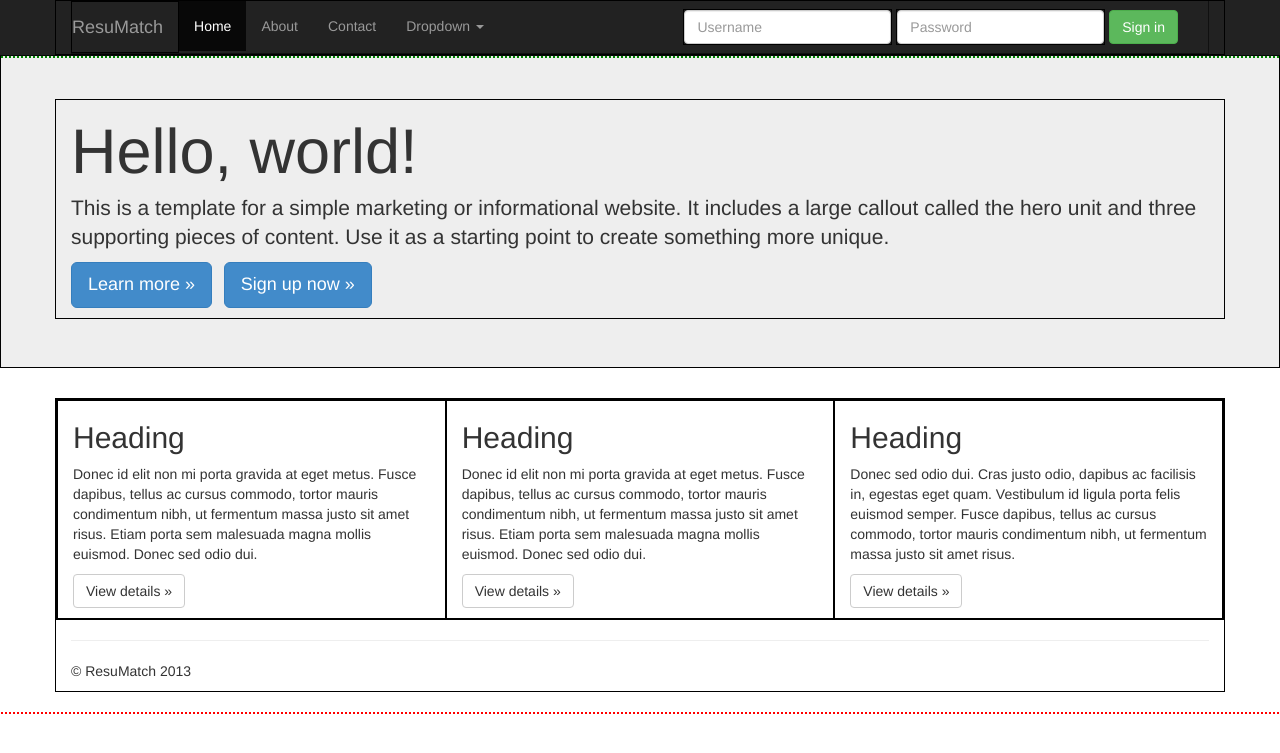
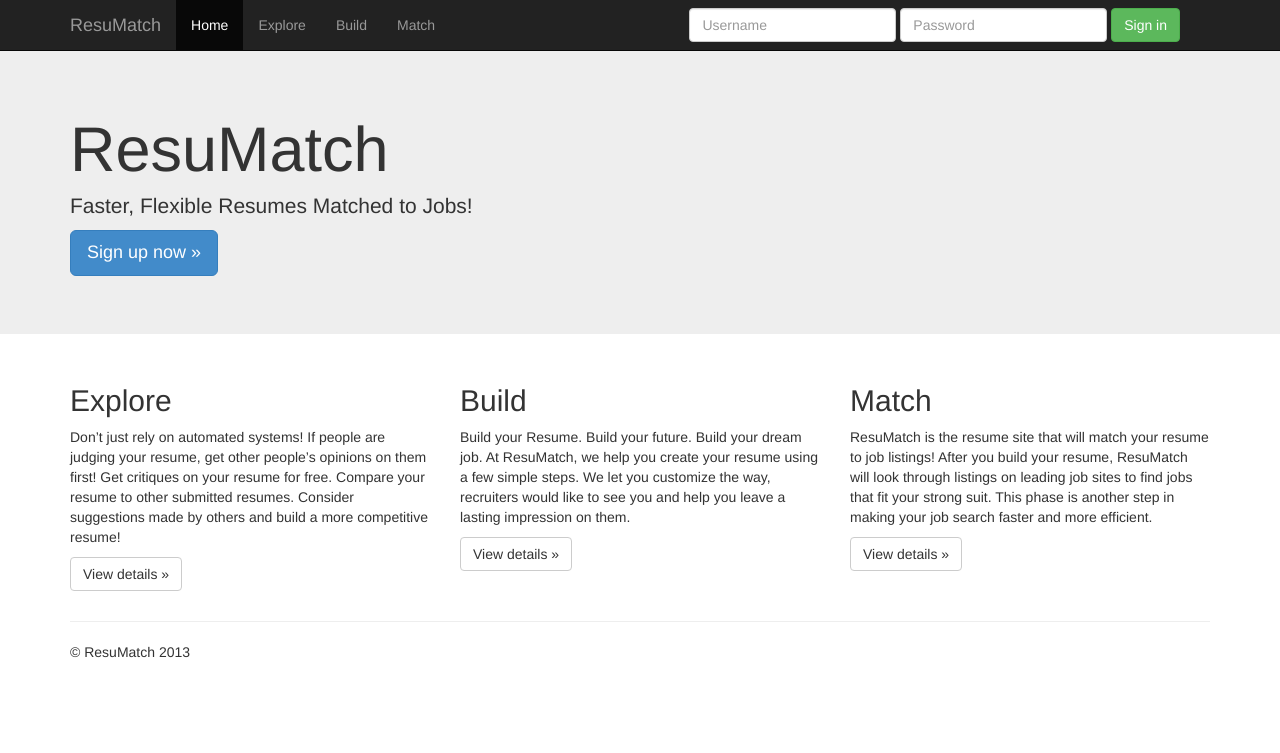
Before and after one commit to joshcai/resumatch, a Django app: page / in a window 1280 px wide. Shown: the top 753 px of the page. Run offline with Django 3.2, Linux system fonts and the light colour scheme; parts of the project's set-up code (start-up, migrations or seed data) failed here and were passed over.

Commit message:
added stuff

```diff
--- a/resume_app/static/css/styles.css
+++ b/resume_app/static/css/styles.css
@@ -4,7 +4,7 @@ html{
 }
 /*debug*/
 
-div {
+/*div {
     border: 1px solid #000000;
 }
 * :hover { outline: 2px dotted red }
@@ -15,7 +15,7 @@ div {
 * * * * * * :hover { outline: 1px solid green }
 * * * * * * * :hover { outline: 1px solid orange }
 * * * * * * * * :hover { outline: 1px solid blue }
-
+*/
 /*debug end*/
 
 body {
--- a/resume_app/templates/resume_app/base.html
+++ b/resume_app/templates/resume_app/base.html
@@ -21,26 +21,20 @@
             <span class="icon-bar"></span>
             <span class="icon-bar"></span>
           </button>
-          <a class="navbar-brand" href="#">ResuMatch</a>
+          <a class="navbar-brand" href="{% url 'resume_app:index' %}">ResuMatch</a>
         </div>
         <div class="navbar-collapse collapse">
           <ul class="nav navbar-nav">
-            <li class="active"><a href="#">Home</a></li>
-            <li><a href="#about">About</a></li>
-            <li><a href="#contact">Contact</a></li>
-            <li class="dropdown">
-              <a href="#" class="dropdown-toggle" data-toggle="dropdown">Dropdown <b class="caret"></b></a>
-              <ul class="dropdown-menu">
-                <li><a href="#">Action</a></li>
-                <li><a href="#">Another action</a></li>
-                <li><a href="#">Something else here</a></li>
-                <li class="divider"></li>
-                <li class="dropdown-header">Nav header</li>
-                <li><a href="#">Separated link</a></li>
-                <li><a href="#">One more separated link</a></li>
-              </ul>
-            </li>
+            <li {% if request.session.home %} class="active" {% endif %}><a href="{% url 'resume_app:index' %}">Home</a></li>
+            <li {% if request.session.explore %} class="active" {% endif %}><a href="{% url 'resume_app:explore' %}">Explore</a></li>
+            <li {% if request.session.build %} class="active" {% endif %}><a href="{% url 'resume_app:build' %}">Build</a></li>
+            <li {% if request.session.match %} class="active" {% endif %}><a href="{% url 'resume_app:match' %}">Match</a></li>
           </ul>
+          {% if request.session.logged_in %}
+          <div class="navbar-form navbar-right">
+          <a href="{% url 'resume_app:logout' %}"><button type="button" class="btn btn-success">Logout</button></a>
+	      </div>
+          {% else %}
           <form action="{% url 'resume_app:login' %}" method="post" class="navbar-form navbar-right">
   			{% csrf_token %}
             <div class="form-group">
@@ -51,6 +45,7 @@
             </div>
             <button type="submit" class="btn btn-success">Sign in</button>
           </form>
+          {% endif %}
         </div><!--/.navbar-collapse -->
       </div>
     </div>
--- a/resume_app/templates/resume_app/index.html
+++ b/resume_app/templates/resume_app/index.html
@@ -3,30 +3,29 @@
 {% block jumbo %}
     <div class="jumbotron">
       <div class="container">
-        <h1>Hello, world!</h1>
-        <p>This is a template for a simple marketing or informational website. It includes a large callout called the hero unit and three supporting pieces of content. Use it as a starting point to create something more unique.</p>
-        <p><a class="btn btn-primary btn-lg">Learn more &raquo;</a> &nbsp;<a href="{% url 'resume_app:signup' %}" class="btn btn-primary btn-lg">Sign up now &raquo;</a></p>
+        <h1>ResuMatch</h1>
+        <p>Faster, Flexible Resumes Matched to Jobs! </p>
+        <p><a href="{% url 'resume_app:signup' %}" class="btn btn-primary btn-lg">Sign up now &raquo;</a></p>
       </div>
     </div>
 {% endblock jumbo %}
 
 {% block content %}
-  <!-- Example row of columns -->
   <div class="row">
     <div class="col-lg-4">
-      <h2>Heading</h2>
-      <p>Donec id elit non mi porta gravida at eget metus. Fusce dapibus, tellus ac cursus commodo, tortor mauris condimentum nibh, ut fermentum massa justo sit amet risus. Etiam porta sem malesuada magna mollis euismod. Donec sed odio dui. </p>
-      <p><a class="btn btn-default" href="#">View details &raquo;</a></p>
+      <h2>Explore</h2>
+      <p>Don’t just rely on automated systems! If people are judging your resume, get other people’s opinions on them first! Get critiques on your resume for free. Compare your resume to other submitted resumes. Consider suggestions made by others and build a more competitive resume! </p>
+      <p><a class="btn btn-default" href="{% url 'resume_app:explore' %}">View details &raquo;</a></p>
     </div>
     <div class="col-lg-4">
-      <h2>Heading</h2>
-      <p>Donec id elit non mi porta gravida at eget metus. Fusce dapibus, tellus ac cursus commodo, tortor mauris condimentum nibh, ut fermentum massa justo sit amet risus. Etiam porta sem malesuada magna mollis euismod. Donec sed odio dui. </p>
-      <p><a class="btn btn-default" href="#">View details &raquo;</a></p>
+      <h2>Build</h2>
+      <p>Build your Resume. Build your future. Build your dream job. At ResuMatch, we help you create your resume using a few simple steps. We let you customize the way, recruiters would like to see you and help you leave a lasting impression on them.</p>
+      <p><a class="btn btn-default" href="{% url 'resume_app:build' %}">View details &raquo;</a></p>
    </div>
     <div class="col-lg-4">
-      <h2>Heading</h2>
-      <p>Donec sed odio dui. Cras justo odio, dapibus ac facilisis in, egestas eget quam. Vestibulum id ligula porta felis euismod semper. Fusce dapibus, tellus ac cursus commodo, tortor mauris condimentum nibh, ut fermentum massa justo sit amet risus.</p>
-      <p><a class="btn btn-default" href="#">View details &raquo;</a></p>
+      <h2>Match</h2>
+      <p>ResuMatch is the resume site that will match your resume to job listings! After you build your resume, ResuMatch will look through listings on leading job sites to find jobs that fit your strong suit. This phase is another step in making your job search faster and more efficient.</p>
+      <p><a class="btn btn-default" href="{% url 'resume_app:match' %}">View details &raquo;</a></p>
     </div>
   </div>
 
--- a/resume_app/urls.py
+++ b/resume_app/urls.py
@@ -7,6 +7,10 @@ urlpatterns = patterns('',
 	url(r'^signup/$', views.signup, name='signup'),
 	url(r'^login/$', views.login, name='login'),
 	url(r'^logout/$', views.logout, name='logout'),
+	url(r'^explore/$', views.explore, name='explore'),
+	url(r'^build/$', views.build, name='build'),
+	url(r'^update_education/$', views.education, name='update_education'),
+	url(r'^match/$', views.match, name='match'),
 	# url(r'^login/$', views.login, name='login'),
 	# url(r'^blog/login/$', views.login, name='login_redirect'),
 	# url(r'^logout/$', views.logout, name='logout'),
--- a/resume_app/views.py
+++ b/resume_app/views.py
@@ -1,16 +1,21 @@
 # Create your views here.
 
 from django.http import HttpResponse, HttpResponseRedirect, Http404
+from django.core.exceptions import ObjectDoesNotExist
 from django.template import RequestContext, loader
 from django.core.urlresolvers import reverse
 from django.shortcuts import render, get_object_or_404
 from django.db.models import Q
 import datetime
 
-from resume_app.models import User
+from resume_app.models import User, Edu, Exp, Tag, Skill, Skill_Set, Honor, Additional, Additional_Section, Info
 
 # from resume_app.models import Users
 def index(request):
+	request.session['home'] = 'a'
+	request.session['explore'] = ''
+	request.session['build'] = ''
+	request.session['match'] = ''
 	return render(request, 'resume_app/index.html', {'request':request})
 
 def signup(request):
@@ -31,7 +36,7 @@ def signup(request):
 				'username': request.POST['username'],
 				'name': request.POST['name'],
 				'email': request.POST['email'],
-				'error_message': "Please fill in all fields<br />",
+				'error_message': "Please fill in all fields or password mismatch <br />",
 				'request':request,
 			}
 			return render(request, 'resume_app/signup.html', context)
@@ -40,10 +45,13 @@ def signup(request):
 def login(request):
 	if request.method == 'POST':
 		if request.POST['username']:
-			user = User.objects.get(username=request.POST['username'])
-		if request.POST['password'] and request.POST['password'] == user.password:
+			userexists = True
+			try:
+				user = User.objects.get(username=request.POST['username'])
+			except ObjectDoesNotExist:
+				userexists = False
+		if request.POST['username'] and userexists and request.POST['password'] and request.POST['password'] == user.password:
 			request.session['logged_in'] = user.username
-			print 'logged in'
 			return render(request, 'resume_app/index.html', {'request':request})
 		else:
 			context={
@@ -51,19 +59,67 @@ def login(request):
 				'error_message': "Username or password incorrect <br/>",
 				'request': request,
 			}
-			return render(request, 'resume_app/login.html', context)
+			return HttpResponseRedirect(reverse('resume_app:index'))
 	return render(request, 'resume_app/login.html', {'request':request})
 
 def logout(request):
 	try:
 		del request.session['logged_in']
-		print 'logging out'
 	except KeyError:
 		pass
 	return HttpResponseRedirect(reverse('resume_app:index'))
 
 
+def explore(request):
+	request.session['home'] = ''
+	request.session['explore'] = 'a'
+	request.session['build'] = ''
+	request.session['match'] = ''
+	if request.session.get('logged_in',False):
+		return render(request, 'resume_app/index.html', {'request':request})
+	return render(request, 'resume_app/explore_static.html', {'request':request})
 
+def build(request):
+	request.session['home'] = ''
+	request.session['explore'] = ''
+	request.session['build'] = 'a'
+	request.session['match'] = ''
+	if request.session.get('logged_in',False):
+		user = User.objects.get(username=request.session['logged_in'])
+		educations = Edu.objects.all().filter(user_id = user)
+		context={
+				'request':request,
+				'educations':educations,
+			}
+		return render(request, 'resume_app/build.html', context)
+	return render(request, 'resume_app/build_static.html', {'request':request})
+
+def education(request):
+	if request.method == 'POST':
+		# d = datetime.datetime.now()
+		user = User.objects.get(username=request.session['logged_in'])
+		e = Edu(user_id=user,
+			university = request.POST['university'],
+			gpa =request.POST['gpa'],
+			degree = request.POST['degree'],
+			start = request.POST['start'],
+			finish = request.POST['finish'],
+			# tags = models.ManyToManyField(Tag)
+			descriptions = request.POST['description'],
+			# date=d,
+			# date_str=d.strftime('%B %d, %Y')
+		)
+		e.save()
+	return HttpResponseRedirect(reverse('resume_app:build'))
+
+def match(request):
+	request.session['home'] = ''
+	request.session['explore'] = ''
+	request.session['build'] = ''
+	request.session['match'] = 'a'
+	if request.session.get('logged_in',False):
+		return render(request, 'resume_app/index.html', {'request':request})
+	return render(request, 'resume_app/match_static.html', {'request':request})
 # 	def render_post(content):
 # 	array_str = content.splitlines()
 # 	new_content = ""
```
Also changed, not shown: resume_app/models.py (+74 -0 lines), resume_app/templates/resume_app/build.html (added, +42 -0 lines), resume_app/templates/resume_app/build_static.html (added, +17 -0 lines), resume_app/templates/resume_app/explore.html (added, +22 -0 lines), resume_app/templates/resume_app/explore_static.html (added, +18 -0 lines), resume_app/templates/resume_app/login (3rd copy).html (deleted, +0 -30 lines), resume_app/templates/resume_app/login (another copy).html (deleted, +0 -30 lines), resume_app/templates/resume_app/login (copy).html (deleted, +0 -30 lines), resume_app/templates/resume_app/login.html (+5 -2 lines), resume_app/templates/resume_app/match_static.html (added, +11 -0 lines), resume_app/templates/resume_app/signup.html (+10 -12 lines).
